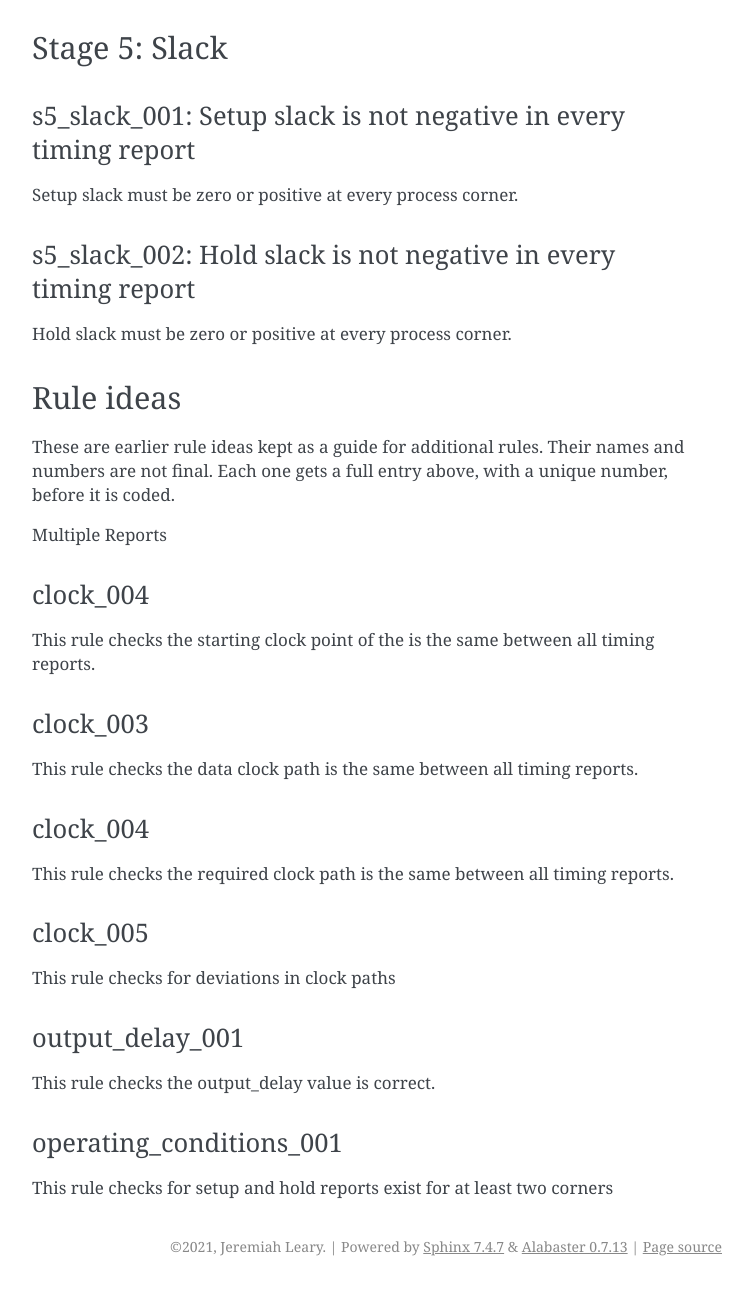
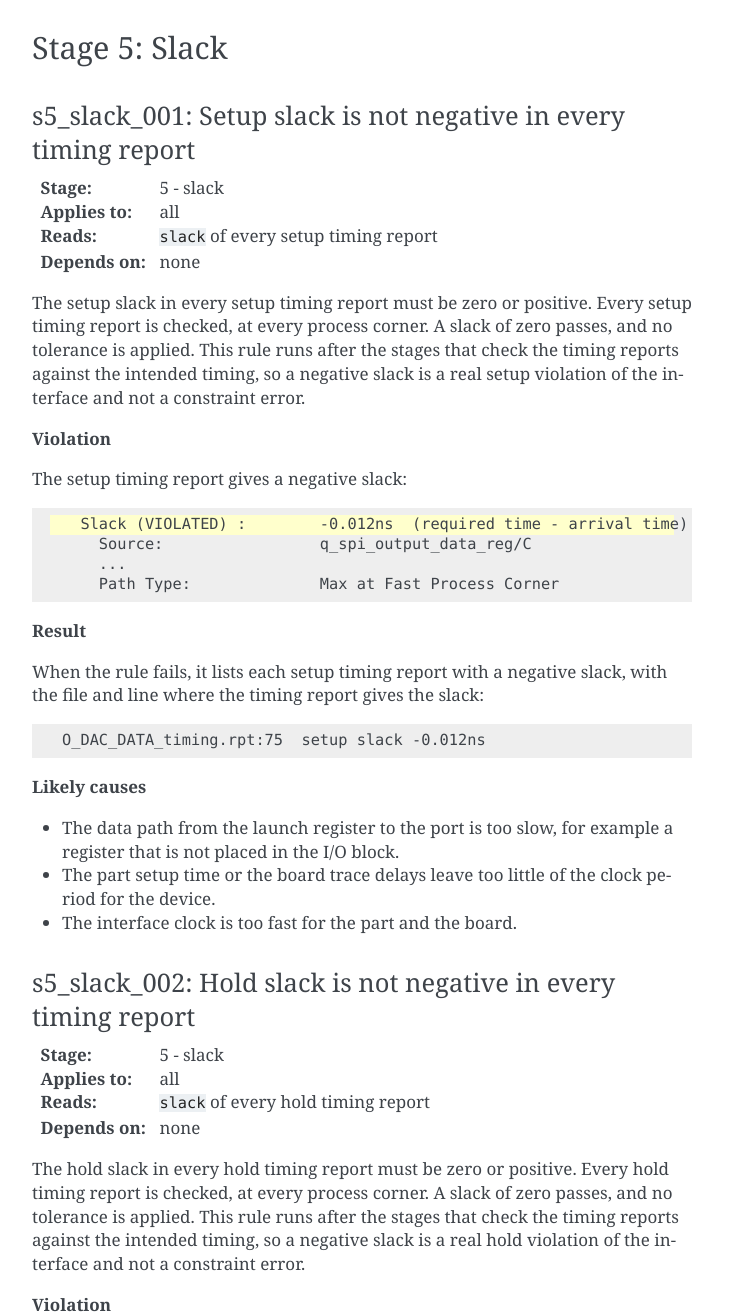
Before and after one commit to jeremiah-c-leary/sta-constraint-validator, a Sphinx documentation site: the page built from docs/source/trc.rst, in a window 1280 px wide and 1400 px high, scrolled down 7832 px, cut to the strip 84-1400 px from the top of the window. Shown: the whole strip, without its empty margins (388-1140 px from the left). Built offline with Sphinx 7.4.7, drawn with Linux system fonts in a browser that asks for light colours; before the commit the page ends 9202 px from its top, so only the background shows below that; some of the changed text lies outside the part shown.

Commit message:
Documenting rules s5_slack_001 and s5_slack_002.
Co-Authored-By: Claude Opus 5.5 <noreply@anthropic.com>

```diff
--- a/docs/source/trc.rst
+++ b/docs/source/trc.rst
@@ -251,12 +251,80 @@ Stage 5: Slack
 s5_slack_001: Setup slack is not negative in every timing report
 ^^^^^^^^^^^^^^^^^^^^^^^^^^^^^^^^^^^^^^^^^^^^^^^^^^^^^^^^^^^^^^^^
 
-Setup slack must be zero or positive at every process corner.
+:Stage: 5 - slack
+:Applies to: all
+:Reads: ``slack`` of every setup timing report
+:Depends on: none
+
+The setup slack in every setup timing report must be zero or positive.
+Every setup timing report is checked, at every process corner.
+A slack of zero passes, and no tolerance is applied.
+This rule runs after the stages that check the timing reports against the intended timing, so a negative slack is a real setup violation of the interface and not a constraint error.
+
+**Violation**
+
+The setup timing report gives a negative slack:
+
+.. code-block:: text
+   :emphasize-lines: 1
+
+     Slack (VIOLATED) :        -0.012ns  (required time - arrival time)
+       Source:                 q_spi_output_data_reg/C
+       ...
+       Path Type:              Max at Fast Process Corner
+
+**Result**
+
+When the rule fails, it lists each setup timing report with a negative slack, with the file and line where the timing report gives the slack:
+
+.. code-block:: text
+
+     O_DAC_DATA_timing.rpt:75  setup slack -0.012ns
+
+**Likely causes**
+
+* The data path from the launch register to the port is too slow, for example a register that is not placed in the I/O block.
+* The part setup time or the board trace delays leave too little of the clock period for the device.
+* The interface clock is too fast for the part and the board.
 
 s5_slack_002: Hold slack is not negative in every timing report
 ^^^^^^^^^^^^^^^^^^^^^^^^^^^^^^^^^^^^^^^^^^^^^^^^^^^^^^^^^^^^^^^
 
-Hold slack must be zero or positive at every process corner.
+:Stage: 5 - slack
+:Applies to: all
+:Reads: ``slack`` of every hold timing report
+:Depends on: none
+
+The hold slack in every hold timing report must be zero or positive.
+Every hold timing report is checked, at every process corner.
+A slack of zero passes, and no tolerance is applied.
+This rule runs after the stages that check the timing reports against the intended timing, so a negative slack is a real hold violation of the interface and not a constraint error.
+
+**Violation**
+
+The hold timing report gives a negative slack:
+
+.. code-block:: text
+   :emphasize-lines: 1
+
+     Slack (VIOLATED) :        -0.012ns  (arrival time - required time)
+       Source:                 q_spi_output_data_reg/C
+       ...
+       Path Type:              Min at Fast Process Corner
+
+**Result**
+
+When the rule fails, it lists each hold timing report with a negative slack, with the file and line where the timing report gives the slack:
+
+.. code-block:: text
+
+     O_DAC_DATA_timing.rpt:14  hold slack -0.012ns
+
+**Likely causes**
+
+* The data path from the launch register to the port is too fast compared with the forwarded clock path.
+* The part hold time or the board trace delays need more delay on the data than the device provides.
+* The clock is forwarded with a different delay than the data, for example through a different type of output buffer.
 
 
 Rule ideas
```
